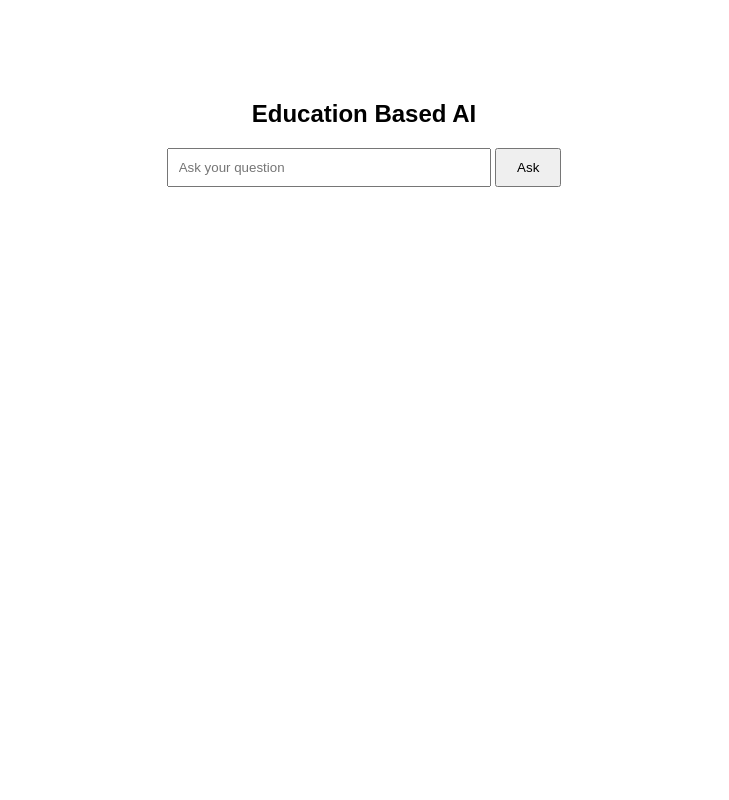
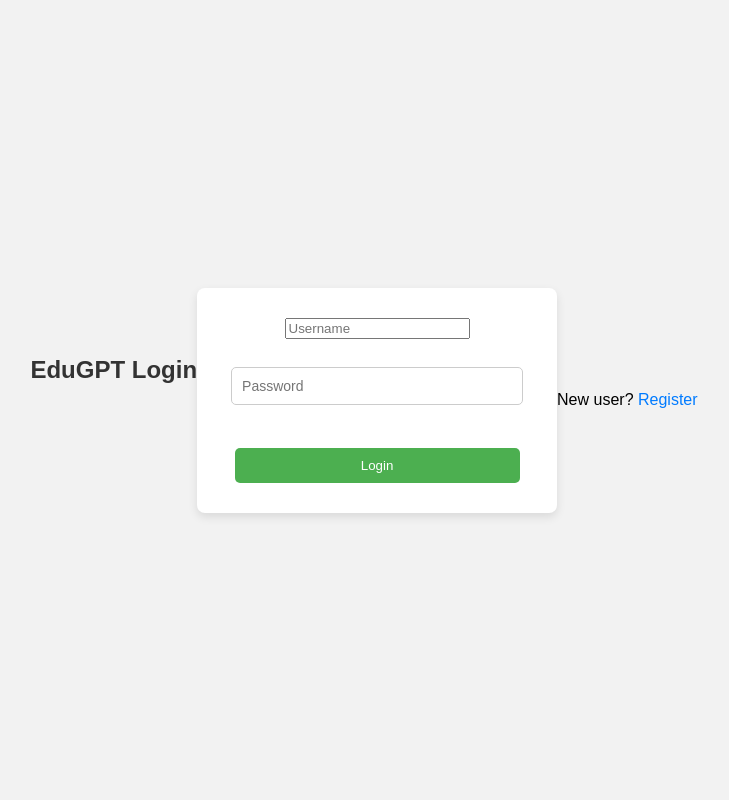
Before and after one commit to vandanasharma01612-cell/app, a Flask app: page / in a window 1280 px wide. Shown: the whole page, without its empty margins (276-1005 px from the left). Run offline with Flask 3, Linux system fonts and the light colour scheme.

Commit message:
checkpoint 2

```diff
--- a/app.py
+++ b/app.py
@@ -1,16 +1,58 @@
-from flask import Flask, render_template, request
-from education import EducationAgent
+from flask import Flask, render_template, request, redirect, url_for, session, jsonify
+from education import EducationAI
+from user import register_user, login_user
 
 app = Flask(__name__)
-agent = EducationAgent()
+app.secret_key = "edugpt_secret"
+
+ai = EducationAI()
 
 @app.route("/", methods=["GET", "POST"])
-def home():
-    answer = ""
+def login():
     if request.method == "POST":
-        question = request.form["question"]
-        answer = agent.generate_answer(question)
-    return render_template("index.html", answer=answer)
+        username = request.form["username"]
+        password = request.form["password"]
+
+        if login_user(username, password):
+            session["user"] = username
+            return redirect(url_for("chat"))
+        else:
+            return "Invalid login"
+
+    return render_template("login.html")
+
+@app.route("/register", methods=["GET", "POST"])
+def register():
+    if request.method == "POST":
+        username = request.form["username"]
+        password = request.form["password"]
+
+        if register_user(username, password):
+            return redirect(url_for("login"))
+        else:
+            return "User already exists"
+
+    return render_template("register.html")
+
+@app.route("/chat")
+def chat():
+    if "user" not in session:
+        return redirect(url_for("login"))
+    return render_template("chat.html")
+
+@app.route("/api/chat", methods=["POST"])
+def api_chat():
+    if "user" not in session:
+        return jsonify({"error": "Unauthorized"})
+
+    question = request.json.get("question", "")
+    answer = ai.generate_answer(question)
+    return jsonify({"answer": answer})
+
+@app.route("/logout")
+def logout():
+    session.pop("user", None)
+    return redirect(url_for("login"))
 
 if __name__ == "__main__":
     app.run(debug=True)
--- /dev/null
+++ b/static/1.css
@@ -0,0 +1,68 @@
+/* Body styling */
+body {
+    font-family: Arial, sans-serif;
+    background-color: #f2f2f2;
+    display: flex;
+    justify-content: center;
+    align-items: center;
+    height: 100vh;
+    margin: 0;
+}
+
+/* Form container */
+form {
+    background-color: #fff;
+    padding: 30px;
+    border-radius: 8px;
+    box-shadow: 0 4px 10px rgba(0,0,0,0.1);
+    width: 300px;
+    text-align: center;
+}
+
+/* Heading */
+h2 {
+    text-align: end;
+    margin-bottom: 80px;
+    color: #333;
+}
+
+/* Input fields */
+input[type="text"],
+input[type="password"] {
+    width: 90%;
+    padding: 10px;
+    margin: 10px 0;
+    border: 1px solid #ccc;
+    border-radius: 5px;
+    font-size: 14px;
+}
+
+/* Button */
+button {
+    width: 95%;
+    padding: 10px;
+    margin-top: 15px;
+    background-color: #4CAF50;
+    color: white;
+    border: none;
+    border-radius: 5px;
+    cursor: pointer;
+}
+
+button:hover {
+    background-color: #45a049;
+}
+
+/* Link */
+a {
+    display:contents;
+    margin-top: 10px;
+    color: #007bff;
+    text-decoration: none;
+    text-align: end;
+
+}
+
+a:hover {
+    text-decoration: underline;
+}
--- a/static/style.css
+++ b/static/style.css
@@ -1,14 +1,26 @@
 body {
     font-family: Arial;
-    text-align: center;
-    margin-top: 100px;
+    background: #f4f4f4;
+    padding: 60px;
 }
 
-input {
+.chat-box {
+    margin-bottom: 20px;
+}
+
+textarea {
+    width: 400px;
+    height: 80px;
     padding: 10px;
-    width: 300px;
 }
 
 button {
     padding: 10px 20px;
+    margin-top: 10px;
 }
+
+pre {
+    background: white;
+    padding: 15px;
+    width: 400px;
+}
--- a/templates/index.html
+++ /dev/null
@@ -1,19 +0,0 @@
-<!DOCTYPE html>
-<html>
-<head>
-    <title>Mentor AI</title>
-    <link rel="stylesheet" href="/static/style.css">
-</head>
-<body>
-
-<h2>Education Based AI</h2>
-
-<form method="POST">
-    <input type="text" name="question" placeholder="Ask your question" required>
-    <button type="submit">Ask</button>
-</form>
-
-<h3>{{ answer }}</h3>
-
-</body>
-</html>
--- /dev/null
+++ b/templates/login.html
@@ -0,0 +1,17 @@
+<!DOCTYPE html>
+<html>
+<head><title>Login</title>
+<link rel="stylesheet" href="/static/1.css">
+</head>
+<body>
+<h2>EduGPT Login</h2>
+
+<form method="POST">
+    <input name="username" placeholder="Username" required><br><br>
+    <input type="password" name="password" placeholder="Password" required><br><br>
+    <button type="submit">Login</button>
+</form>
+
+<p>New user? <a href="/register">Register</a></p>
+</body>
+</html>
--- /dev/null
+++ b/user.py
@@ -0,0 +1,10 @@
+users = {}
+
+def register_user(username, password):
+    if username in users:
+        return False
+    users[username] = password
+    return True
+
+def login_user(username, password):
+    return users.get(username) == password
```
Also changed, not shown: education.py (+44 -10 lines), static/2.css (added, +76 -0 lines), templates/chat.html (added, +33 -0 lines), templates/register.html (added, +17 -0 lines).
